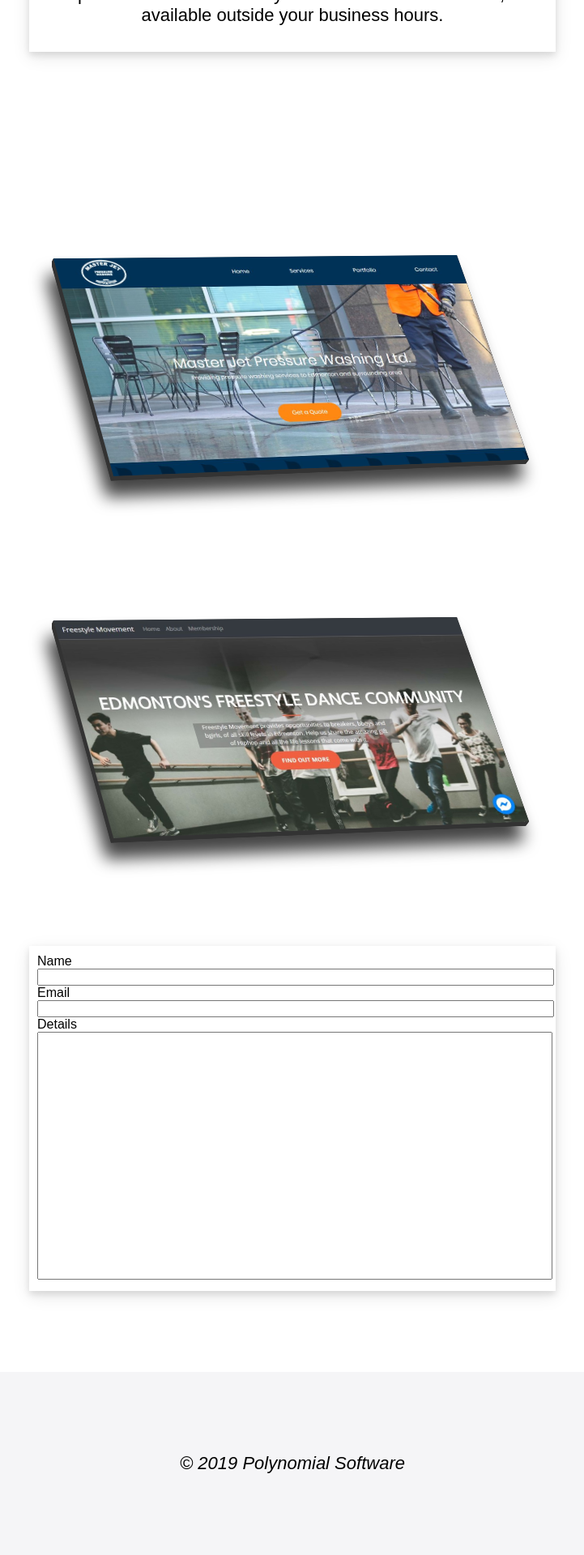
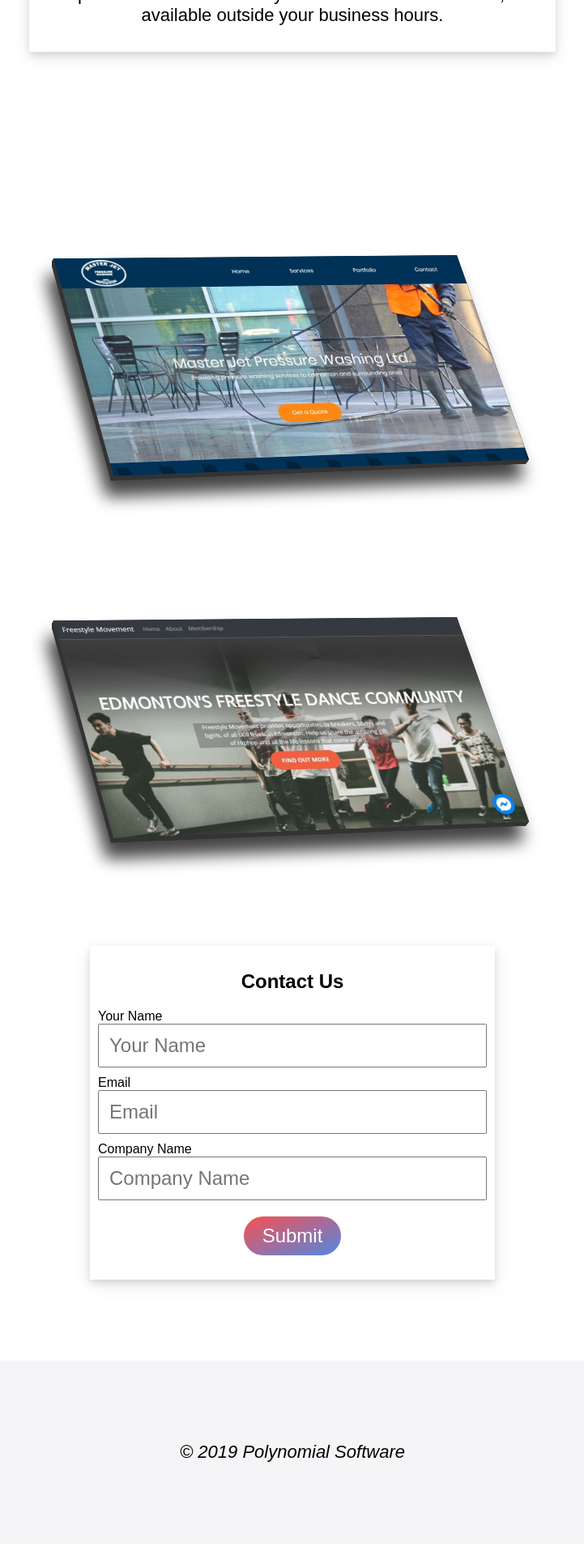
Before and after one commit to PolynomialSoftware/polysoft.ca, a Jekyll site: the page built from index.html, in a window 1280 px wide. Shown: the part 992-2912 px from the top of the page at 81% size, without its empty margins (279-1000 px from the left). Built offline with Jekyll 4.4.1, drawn with Linux system fonts in a browser that asks for light colours.

Commit message:
style contact form

```diff
--- a/_sass/forms.scss
+++ b/_sass/forms.scss
@@ -1,9 +1,32 @@
-form {
-    input, textarea {
+.form-group {
+    margin-top: 10px;
+}
+
+.contact-form {
+    max-width: 500px;
+
+    input {
+        box-sizing: border-box;
         width: 100%;
+
+        padding-left: .5em;
+
+        line-height: 2em;
+        font-size: 1.5em;
     }
 }
 
-textarea {
-    resize: none;
+.btn-submit {
+    display: block;
+    width: 5em;
+    height: 2em;
+
+    margin: 20px auto;
+    background-image: linear-gradient(to bottom right, #ff0000aa, #0055ddaa);
+    border: none;
+    border-radius: 1em;
+    color: white;
+
+    text-align: center;
+    font-size: 1.5em;
 }
--- a/index.html
+++ b/index.html
@@ -43,19 +43,23 @@
     </div>
 </div>
 
-<div class="row card">
+<div class="row card contact-form" >
+    <h2 class="text-center">Contact Us</h2>
     <form action="POST">
         <div class="form-group">
-            <label for="name">Name</label>
-            <input id="name" name="name" type="text">
+            <label for="name">Your Name</label>
+            <input id="name" name="name" type="text" placeholder="Your Name">
         </div>
         <div class="form-group">
             <label for="email">Email</label>
-            <input id="email" name="email" type="text">
+            <input id="email" name="email" type="text" placeholder="Email">
         </div>
         <div class="form-group">
-            <label for="details">Details</label>
-            <textarea name="details" id="details" rows="20"></textarea>
+            <label for="company">Company Name</label>
+            <input id="company" name="company" type="text" placeholder="Company Name">
+        </div>
+        <div>
+            <button class="btn-submit" type="submit">Submit</button>
         </div>
     </form>
 </div>
```
